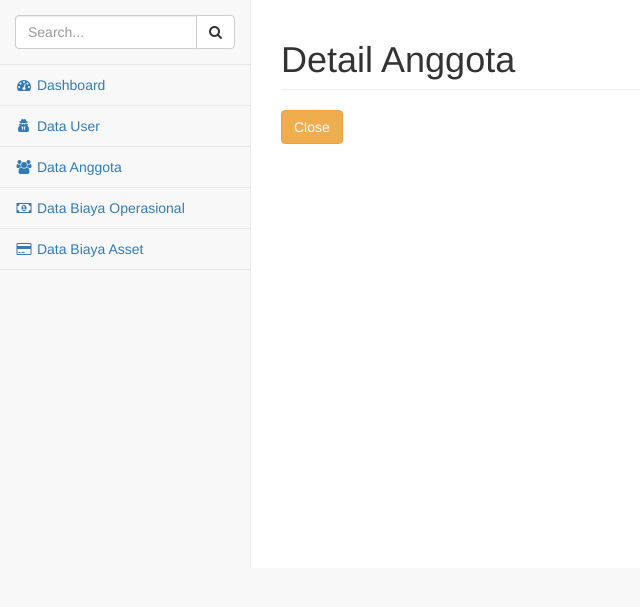
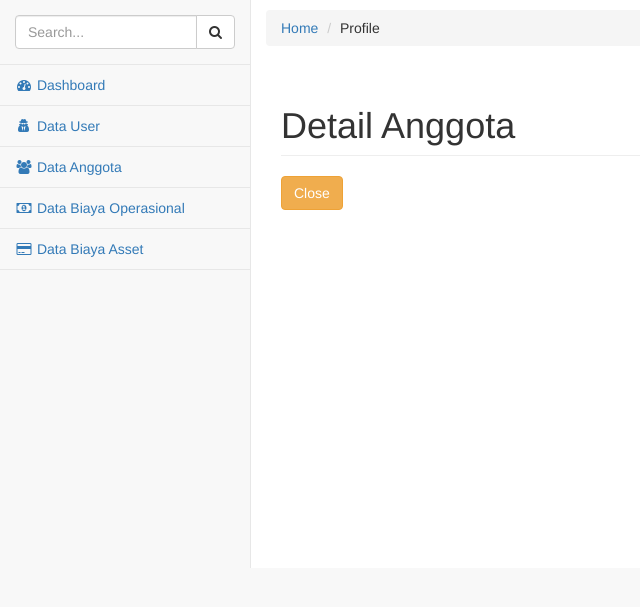
Before and after one commit to RizkiMufrizal/Koperasi-Syariah, a CodeIgniter app: page /Koperasi-Syariah/index.php/admin/anggotacontroller/Profile in a window 1280 px wide. Shown: the part 51-658 px from the top of the page, without its empty margins (0-640 px from the left). Run offline with CodeIgniter, Linux system fonts and the light colour scheme; a user stored in the database is signed in; data that the repository does not hold is empty.

Commit message:
Update AnggotaProfileIndexView

```diff
--- a/application/views/admin/AnggotaProfileView.php
+++ b/application/views/admin/AnggotaProfileView.php
@@ -1,8 +1,8 @@
 <!--/**
  * @Author: Adhib Arfan<adhib.arfan@gmail.com>
  * @Date:   2016-08-18 13:09:13
- * @Last Modified by:   adhibarfan
- * @Last Modified time: 2016-08-18 14:06:25
+ * @Last Modified by:   Aviv Arifian D
+ * @Last Modified time: 2016-08-18 22:04:50
  */-->
 
 <!DOCTYPE html>
@@ -17,6 +17,11 @@
 
         <div id="page-wrapper">
             <div class="row">
+            <p></p>
+            <ol class="breadcrumb">
+                <li><a href="<?php echo base_url(); ?>index.php/user/IndexController/">Home</a></li>
+                <li>Profile</li>
+            </ol>
                 <div class="col-lg-12">
                     <h1 class="page-header">Detail Anggota</h1>
                 </div>
```
